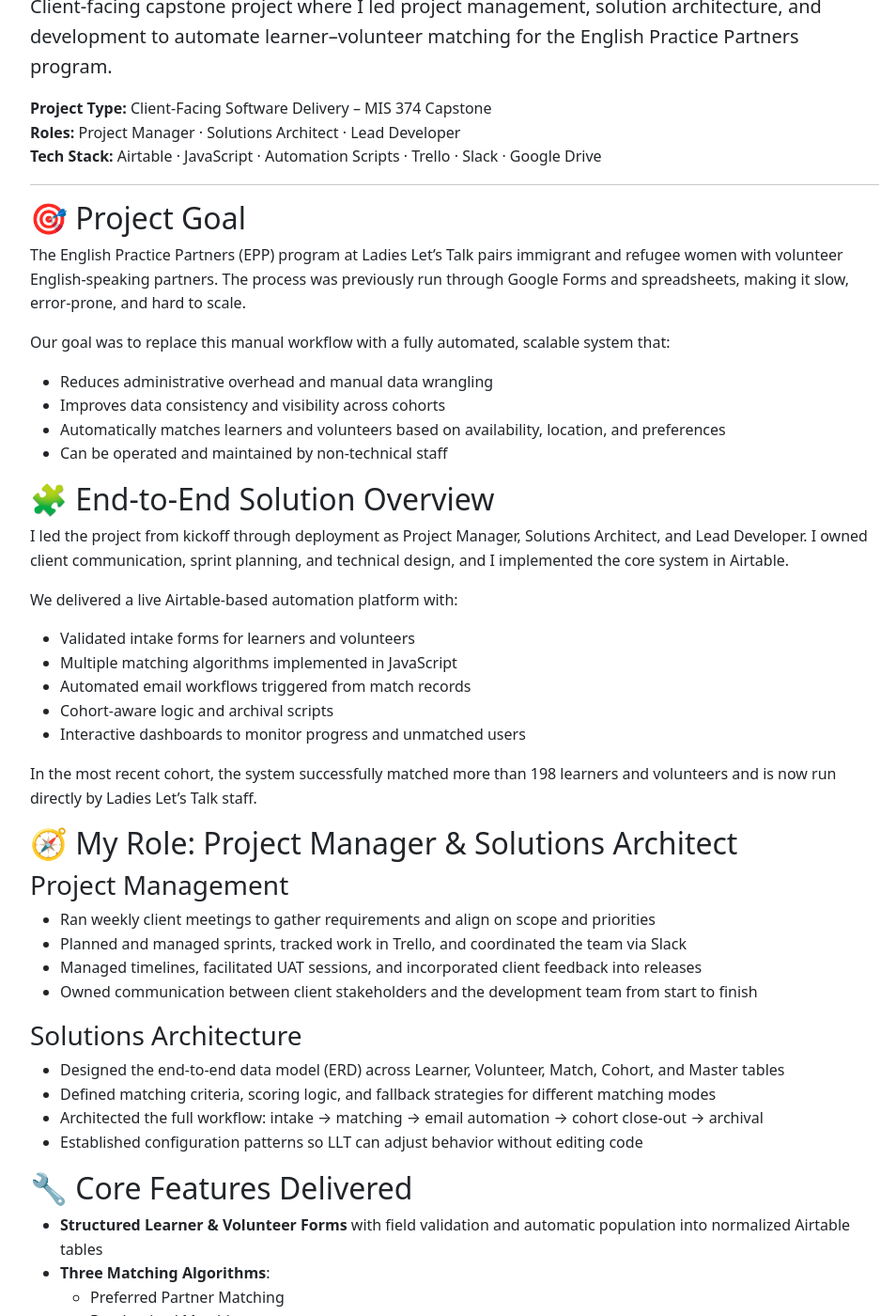
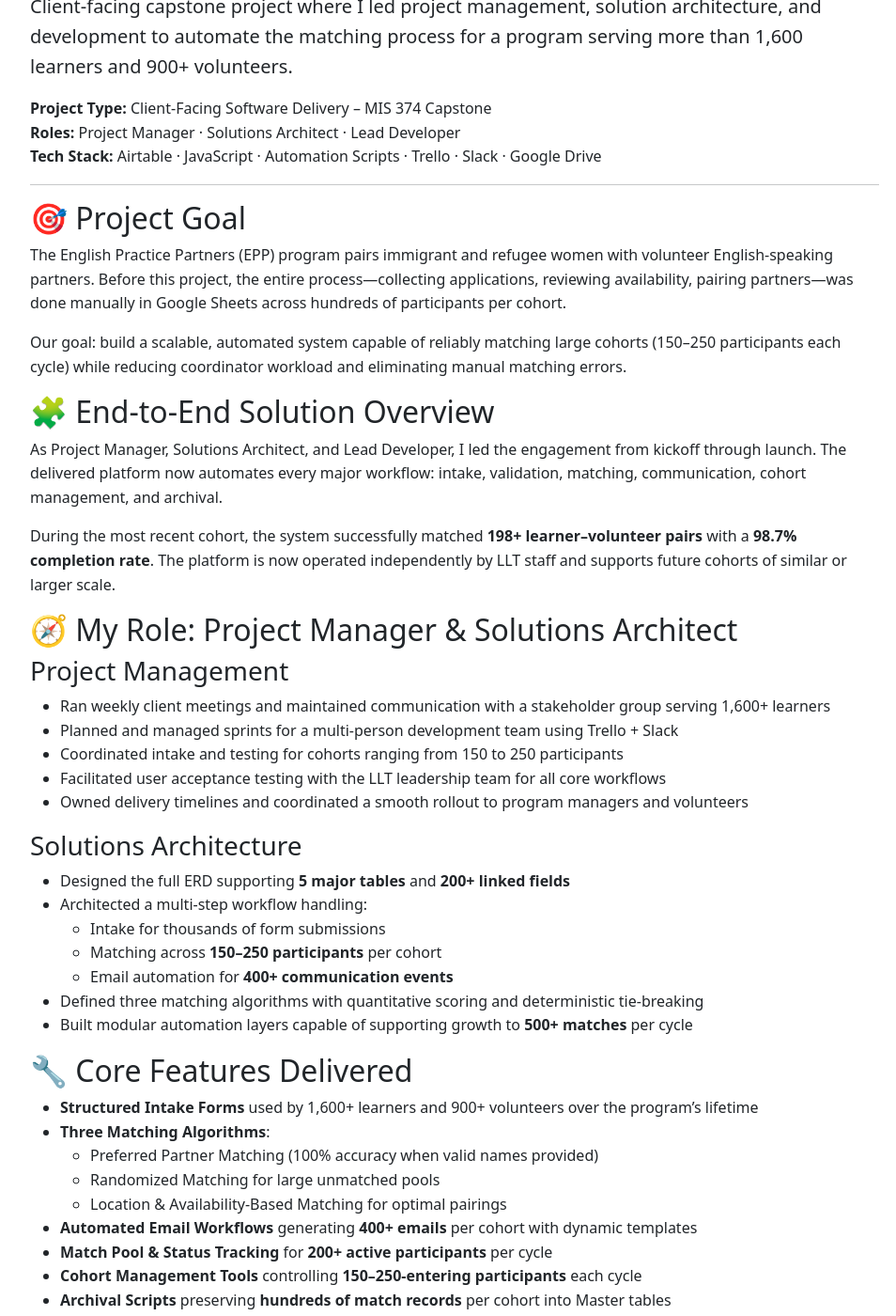
Before and after one commit to lukehartfield/lukehartfield.github.io, a Jekyll site: the page built from projects/llt.md, in a window 1280 px wide and 1400 px high, scrolled down 227 px. Shown: the whole window at 94% size, without its empty margins (156-1110 px from the left). Built offline with Jekyll 4.4.1, drawn with Linux system fonts in a browser that asks for light colours; our own code applies the rules of GitHub Pages for plain Markdown files; some of the changed text lies outside the part shown.

Commit message:
Revise project overview and details in llt.md
Updated project details for the Ladies Let’s Talk EPP Volunteer Matching & Automation System, enhancing clarity and specificity regarding the project's goals, processes, and outcomes.

```diff
--- a/projects/llt.md
+++ b/projects/llt.md
@@ -1,13 +1,11 @@
----
-layout: default
-title: Ladies Let’s Talk – EPP Volunteer Matching & Automation System
----
+
 
 <div class="container my-4">
   <h1 class="mb-3">Ladies Let’s Talk: EPP Volunteer Matching &amp; Automation System</h1>
   <p class="lead">
     Client-facing capstone project where I led project management, solution architecture, and development
-    to automate learner–volunteer matching for the English Practice Partners program.
+    to automate the matching process for a program serving more than <strong>1,600 learners</strong>
+    and <strong>900+ volunteers</strong>.
   </p>
 
   <p><strong>Project Type:</strong> Client-Facing Software Delivery – MIS 374 Capstone<br/>
@@ -18,104 +16,99 @@ title: Ladies Let’s Talk – EPP Volunteer Matching & Automation System
 
   <h2>🎯 Project Goal</h2>
   <p>
-    The English Practice Partners (EPP) program at Ladies Let’s Talk pairs immigrant and refugee women
-    with volunteer English-speaking partners. The process was previously run through Google Forms and
-    spreadsheets, making it slow, error-prone, and hard to scale.
+    The English Practice Partners (EPP) program pairs immigrant and refugee women with volunteer English-speaking partners.
+    Before this project, the entire process—collecting applications, reviewing availability, pairing partners—was done
+    manually in Google Sheets across hundreds of participants per cohort.
   </p>
   <p>
-    Our goal was to replace this manual workflow with a fully automated, scalable system that:
+    Our goal: build a scalable, automated system capable of reliably matching large cohorts (150–250 participants each cycle)
+    while reducing coordinator workload and eliminating manual matching errors.
   </p>
-  <ul>
-    <li>Reduces administrative overhead and manual data wrangling</li>
-    <li>Improves data consistency and visibility across cohorts</li>
-    <li>Automatically matches learners and volunteers based on availability, location, and preferences</li>
-    <li>Can be operated and maintained by non-technical staff</li>
-  </ul>
 
   <h2>🧩 End-to-End Solution Overview</h2>
   <p>
-    I led the project from kickoff through deployment as Project Manager, Solutions Architect, and Lead Developer.
-    I owned client communication, sprint planning, and technical design, and I implemented the core system in Airtable.
+    As Project Manager, Solutions Architect, and Lead Developer, I led the engagement from kickoff through launch.
+    The delivered platform now automates every major workflow: intake, validation, matching, communication, cohort
+    management, and archival.
   </p>
   <p>
-    We delivered a live Airtable-based automation platform with:
-  </p>
-  <ul>
-    <li>Validated intake forms for learners and volunteers</li>
-    <li>Multiple matching algorithms implemented in JavaScript</li>
-    <li>Automated email workflows triggered from match records</li>
-    <li>Cohort-aware logic and archival scripts</li>
-    <li>Interactive dashboards to monitor progress and unmatched users</li>
-  </ul>
-  <p>
-    In the most recent cohort, the system successfully matched more than 198 learners and volunteers and is now run
-    directly by Ladies Let’s Talk staff.
+    During the most recent cohort, the system successfully matched <strong>198+ learner–volunteer pairs</strong> with a
+    <strong>98.7% completion rate</strong>. The platform is now operated independently by LLT staff and supports future
+    cohorts of similar or larger scale.
   </p>
 
   <h2>🧭 My Role: Project Manager &amp; Solutions Architect</h2>
 
   <h3>Project Management</h3>
   <ul>
-    <li>Ran weekly client meetings to gather requirements and align on scope and priorities</li>
-    <li>Planned and managed sprints, tracked work in Trello, and coordinated the team via Slack</li>
-    <li>Managed timelines, facilitated UAT sessions, and incorporated client feedback into releases</li>
-    <li>Owned communication between client stakeholders and the development team from start to finish</li>
+    <li>Ran weekly client meetings and maintained communication with a stakeholder group serving 1,600+ learners</li>
+    <li>Planned and managed sprints for a multi-person development team using Trello + Slack</li>
+    <li>Coordinated intake and testing for cohorts ranging from 150 to 250 participants</li>
+    <li>Facilitated user acceptance testing with the LLT leadership team for all core workflows</li>
+    <li>Owned delivery timelines and coordinated a smooth rollout to program managers and volunteers</li>
   </ul>
 
   <h3>Solutions Architecture</h3>
   <ul>
-    <li>Designed the end-to-end data model (ERD) across Learner, Volunteer, Match, Cohort, and Master tables</li>
-    <li>Defined matching criteria, scoring logic, and fallback strategies for different matching modes</li>
-    <li>Architected the full workflow: intake → matching → email automation → cohort close-out → archival</li>
-    <li>Established configuration patterns so LLT can adjust behavior without editing code</li>
+    <li>Designed the full ERD supporting <strong>5 major tables</strong> and <strong>200+ linked fields</strong></li>
+    <li>Architected a multi-step workflow handling:
+      <ul>
+        <li>Intake for thousands of form submissions</li>
+        <li>Matching across <strong>150–250 participants</strong> per cohort</li>
+        <li>Email automation for <strong>400+ communication events</strong></li>
+      </ul>
+    </li>
+    <li>Defined three matching algorithms with quantitative scoring and deterministic tie-breaking</li>
+    <li>Built modular automation layers capable of supporting growth to <strong>500+ matches</strong> per cycle</li>
   </ul>
 
   <h2>🔧 Core Features Delivered</h2>
   <ul>
-    <li><strong>Structured Learner &amp; Volunteer Forms</strong> with field validation and automatic population into normalized Airtable tables</li>
+    <li><strong>Structured Intake Forms</strong> used by 1,600+ learners and 900+ volunteers over the program’s lifetime</li>
     <li><strong>Three Matching Algorithms</strong>:
       <ul>
-        <li>Preferred Partner Matching</li>
-        <li>Randomized Matching</li>
-        <li>Location &amp; Availability-Based Matching</li>
+        <li>Preferred Partner Matching (100% accuracy when valid names provided)</li>
+        <li>Randomized Matching for large unmatched pools</li>
+        <li>Location &amp; Availability-Based Matching for optimal pairings</li>
       </ul>
     </li>
-    <li><strong>Automated Email Workflows</strong> triggered when matches are created, sending introductions and follow-ups</li>
-    <li><strong>Match Pool &amp; Status Tracking</strong> to prevent double-matching and keep visibility on unmatched learners</li>
-    <li><strong>Cohort Management Tools</strong> to control who participates in each cycle and track progress through the cohort</li>
-    <li><strong>Master Table Archival Scripts</strong> to copy end-of-cohort data into long-term archive tables</li>
-    <li><strong>Interactive Dashboards</strong> for real-time monitoring of match counts, unmatched records, and key program metrics</li>
+    <li><strong>Automated Email Workflows</strong> generating <strong>400+ emails</strong> per cohort with dynamic templates</li>
+    <li><strong>Match Pool &amp; Status Tracking</strong> for <strong>200+ active participants</strong> per cycle</li>
+    <li><strong>Cohort Management Tools</strong> controlling <strong>150–250-entering participants</strong> each cycle</li>
+    <li><strong>Archival Scripts</strong> preserving <strong>hundreds of match records</strong> per cohort into Master tables</li>
+    <li><strong>Dashboard Interfaces</strong> giving visibility into matches, unmatched users, success rates, and trends</li>
   </ul>
 
   <h2>🧪 Testing &amp; Validation</h2>
   <ul>
-    <li>Tested 90%+ of defined user stories, including edge cases and larger data volumes</li>
-    <li>Achieved a 98.7% match completion rate on the most recent cohort</li>
-    <li>Reached 100% preferred-partner matching accuracy when valid partner names were provided</li>
-    <li>Validated behavior with live UAT sessions, Slack feedback loops, and LLT staff running real scenarios</li>
+    <li>Tested more than <strong>90% of user stories</strong>, including stress testing with large input volumes</li>
+    <li>Achieved a <strong>98.7% match completion rate</strong> in the latest cohort</li>
+    <li>Validated matching logic using real participant data across <strong>198+ successful matches</strong></li>
+    <li>Ran structured UAT sessions with LLT leadership and operational staff</li>
   </ul>
 
   <h2>📦 Sustainability &amp; Handoff</h2>
   <ul>
-    <li>Built role-specific training for program staff, power users, and future developers</li>
-    <li>Delivered written manuals, configuration guides, and recorded walkthroughs</li>
-    <li>Structured the codebase and automations to be modular and easy to update</li>
-    <li>Outlined future improvements such as more robust form validation, base unification, and expanded reporting</li>
+    <li>Developed role-based training for program managers, volunteers, and future developers</li>
+    <li>Delivered detailed manuals, configuration guides, and recorded walkthroughs</li>
+    <li>Designed the workflow to minimize maintenance cost and ensure non-technical ownership</li>
+    <li>Provided scalable paths for expansion across LLT’s other programs</li>
   </ul>
 
   <h2>💡 Impact</h2>
   <ul>
-    <li>Reduced matching from hours of manual work to minutes with automated scripts</li>
-    <li>Eliminated many sources of human error by enforcing data validation and standardized flows</li>
-    <li>Enabled Ladies Let’s Talk to independently run and scale new cohorts without relying on a developer</li>
-    <li>Created a repeatable, low-cost model that can be extended to other LLT programs</li>
+    <li>Reduced matching time from hours of manual work to <strong>under 60 seconds</strong></li>
+    <li>Eliminated hundreds of manual data-entry errors through validated and standardized intake</li>
+    <li>Enabled LLT to confidently run large-scale cohorts without external developer support</li>
+    <li>Created a scalable, low-cost model that can support <strong>500+ matches</strong> per cycle</li>
+    <li>Delivered a transformation used by a program serving <strong>1,600+ women and 900+ volunteers</strong></li>
   </ul>
 
   <h2>👨‍💻 What I Learned</h2>
   <ul>
-    <li>How to lead a client-facing technical project end-to-end as both PM and architect</li>
-    <li>How to design production-grade Airtable systems with scripting, automations, and interfaces</li>
-    <li>How to build multi-tier matching logic that balances preferences with real operational constraints</li>
-    <li>How to design tools and documentation so non-technical users can confidently operate and maintain the system</li>
+    <li>How to lead a large-scale, client-facing project with quantifiable delivery milestones</li>
+    <li>How to design production-grade Airtable systems supporting thousands of records</li>
+    <li>How to build matching algorithms that handle large, real-world datasets and constraints</li>
+    <li>How to create documentation and training that empower non-technical teams to run technical systems</li>
   </ul>
 </div>
```
